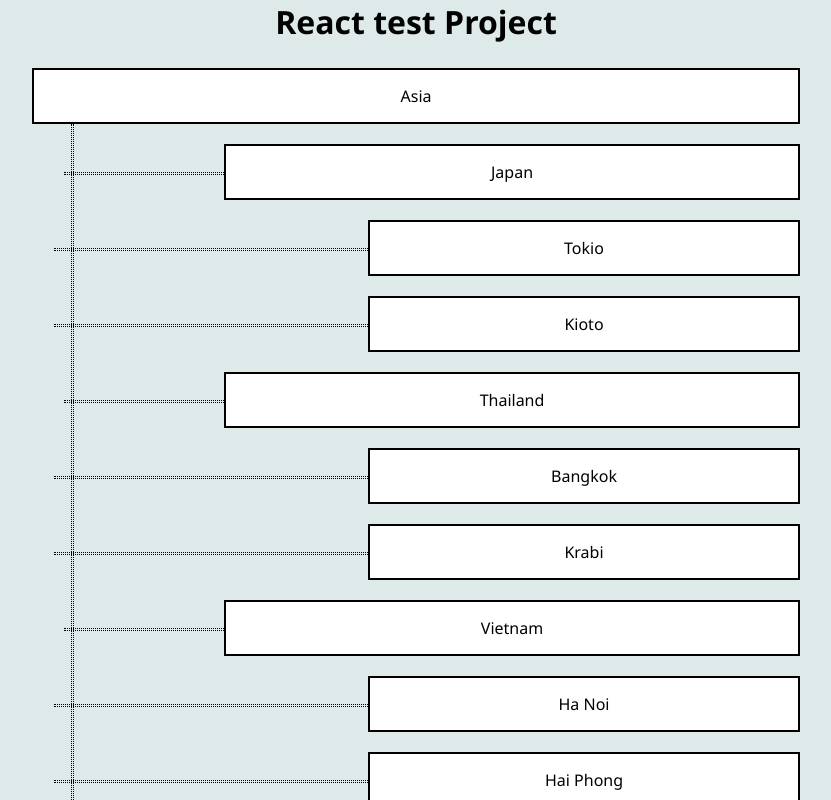
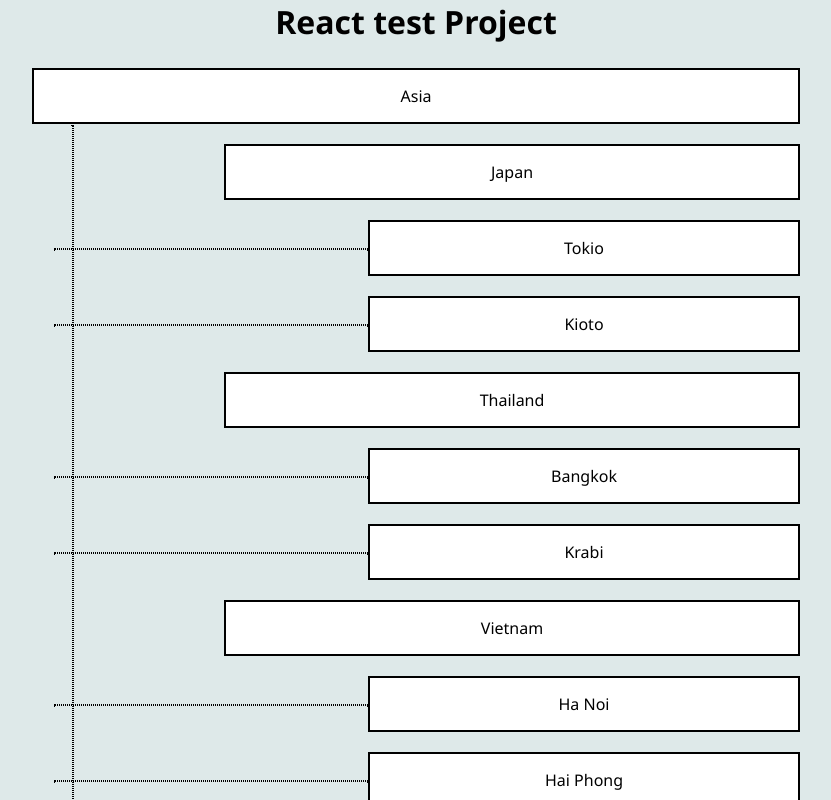
Before and after one commit to SmilingDogs/react-test-project1, a React (Create React App) app: page / in a window 1280 px wide. Shown: the top 800 px of the page, without its empty margins (224-1055 px from the left). Built offline with nearby package versions, Linux system fonts and the light colour scheme.

Commit message:
toggling continents done

```diff
--- a/src/App.css
+++ b/src/App.css
@@ -1,31 +1,29 @@
 .app {
   text-align: center;
-
 }
 
 .main-container {
   width: 60%;
   margin: 0 auto;
   margin-top: 25px;
-
-
 }
 
-li {
-  border: 2px solid #000;
-  padding: 15px 30px;
-  margin-bottom: 20px;
-}
 .continent {
   width: 100%;
-
-
 }
 .country {
   width: 75%;
   margin-left: auto;
 }
-.country-name {
+.country-name,
+.continent-name,
+.city-name {
+  background-color: #fff;
+  border: 2px solid #000;
+  padding: 15px 30px;
+  margin-bottom: 20px;
+}
+F .country-name {
   position: relative;
 }
 .country-name::after {
@@ -37,7 +35,6 @@ li {
   height: 1px;
   border: 1px dotted #000;
   transform: translateX(-160px);
-
 }
 .cities {
   width: 75%;
@@ -55,12 +52,12 @@ li {
   height: 1px;
   border: 1px dotted #000;
   transform: translateX(-314px);
-
 }
 .continent-name {
   position: relative;
   cursor: pointer;
 }
+
 .continent-name::after {
   content: "";
   position: absolute;
@@ -71,8 +68,8 @@ li {
   border: 1px dotted #000;
   transform: rotate(90deg);
   transform-origin: top left;
+}
 
-}
 .no-after::after {
   content: none;
 }
@@ -80,7 +77,3 @@ li {
 .hide {
   display: none;
 }
-
-.country-name, .continent-name, .city-name {
-  background-color: #fff;
-}
--- a/src/App.js
+++ b/src/App.js
@@ -1,38 +1,18 @@
-import { useRef, useState } from "react";
 import "./App.css";
+import Continent from "./components/Continent/Continent";
 import info from "./data.json";
 
 function App() {
   const { data } = info;
-  const titleRef = useRef(null);
-  const [visible, setVisible] = useState(true);
-  const toggleContent = () => {
-    setVisible(!visible)
-    titleRef.current.scrollIntoView()
 
-  }
 
-  const continents = data.map(({ name, children }, ind) => (
-    <div key={ind}  className="continent">
-      <li className= {visible ? "continent-name" : "continent-name no-after"} onClick={() => toggleContent()}>{name}</li>
-      <ul className={visible ? "country" : "hide"}>
-        {children.map(({ name, children }, ind) => (
-          <div key={ind} >
-            <li className="country-name">{name}</li>
-            <ul className="cities">
-              {children.map((child, ind) => (
-                <li key={ind} className="city-name">{child}</li>
-              ))}
-            </ul>
-          </div>
-        ))}
-      </ul>
-    </div>
+  const continents = data.map((item, ind) => (
+    <Continent key={ind} {...item} />
   ));
 
   return (
     <div className="app">
-      <h1 ref={titleRef}>React test Project</h1>
+      <h1>React test Project</h1>
       <ul className="main-container">{continents}</ul>
     </div>
   );
--- /dev/null
+++ b/src/components/Continent/Continent.js
@@ -0,0 +1,39 @@
+import React from "react";
+import { useState, useRef } from "react";
+
+const Continent = ({ name, children, titleRef }) => {
+  const continentRef = useRef(null)
+  const [visible, setVisible] = useState(true);
+  const toggleContent = () => {
+    setVisible(!visible);
+    continentRef.current.scrollIntoView();
+  };
+
+  return (
+    <li className="continent">
+      <div
+        className={visible ? "continent-name" : "continent-name no-after"}
+        onClick={toggleContent}
+        ref={continentRef}
+      >
+        {name}
+      </div>
+      <ul className={visible ? "country" : "hide"}>
+        {children.map(({ name, children }, ind) => (
+          <li key={ind}>
+            <div className="country-name">{name}</div>
+            <ul className="cities">
+              {children.map((child, ind) => (
+                <li key={ind} className="city-name">
+                  {child}
+                </li>
+              ))}
+            </ul>
+          </li>
+        ))}
+      </ul>
+    </li>
+  );
+};
+
+export default Continent;
--- a/src/index.css
+++ b/src/index.css
@@ -1,4 +1,4 @@
-* {
+*, *::after {
   margin: 0;
   padding: 0;
   box-sizing: border-box;
```
